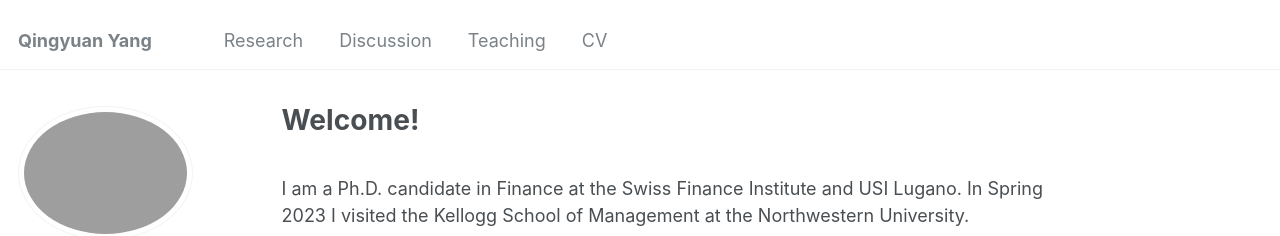
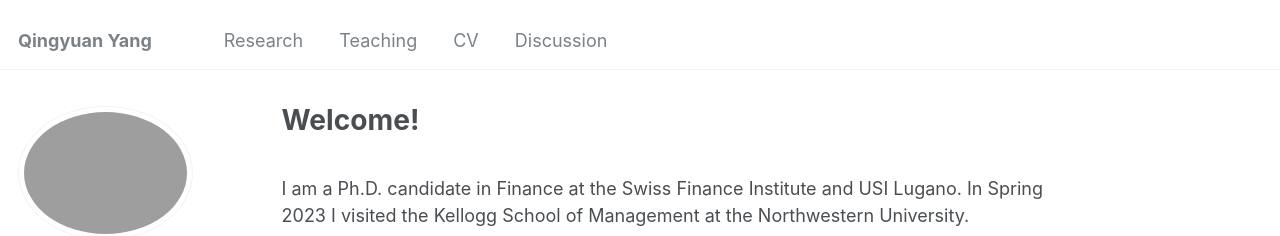
Before and after one commit to acctyl/qingyuan_yang.github.io, a Jekyll site: the page built from _pages/about.md, in a window 1280 px wide. Shown: the top 236 px of the page. Built offline with Jekyll 4.4.1, drawn with Linux system fonts in a browser that asks for light colours; part of the change alters nothing that is shown.

```diff
--- a/_data/navigation.yml
+++ b/_data/navigation.yml
@@ -8,14 +8,14 @@ main:
   - title: "Research"
     url: /Research/
 
-  - title: "Discussion"
-    url: /Discussion/
-
   - title: "Teaching"
     url: /teaching/
 
   - title: "CV"
     url: /cv/
+
+  - title: "Discussion"
+    url: /Discussion/
 
   #- title: "Portfolio"
   #  url: /portfolio/
```
